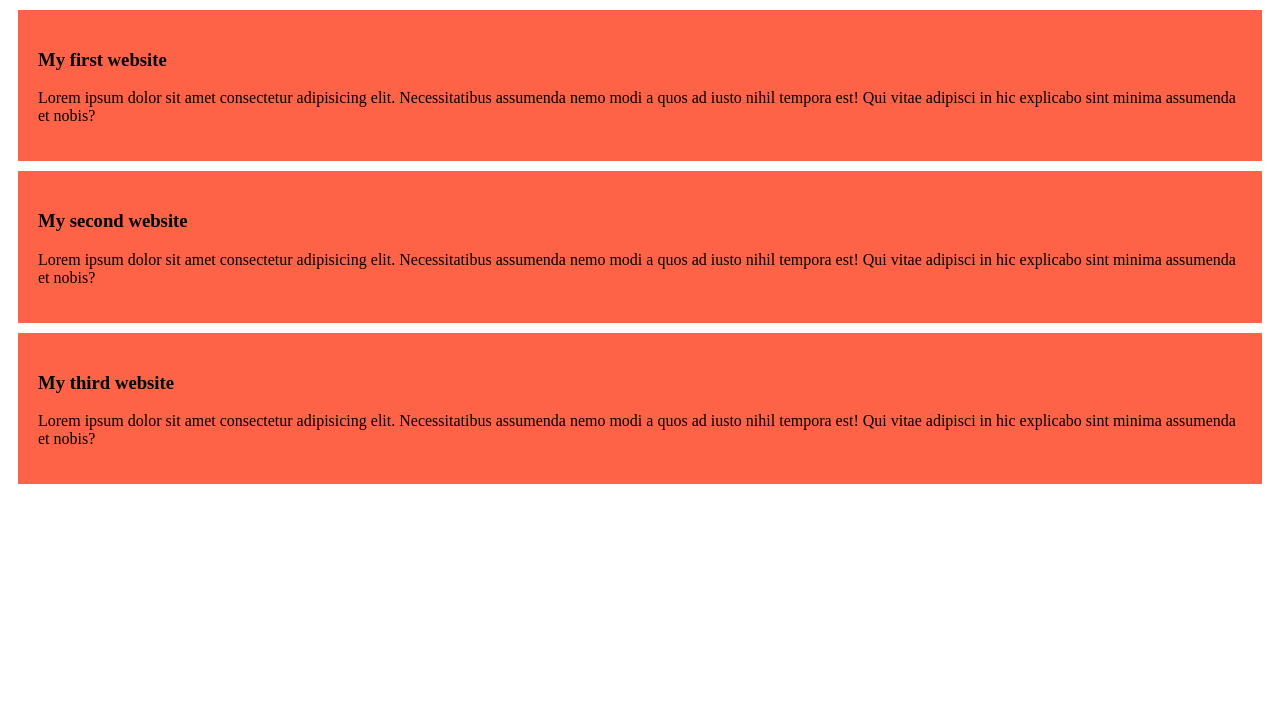
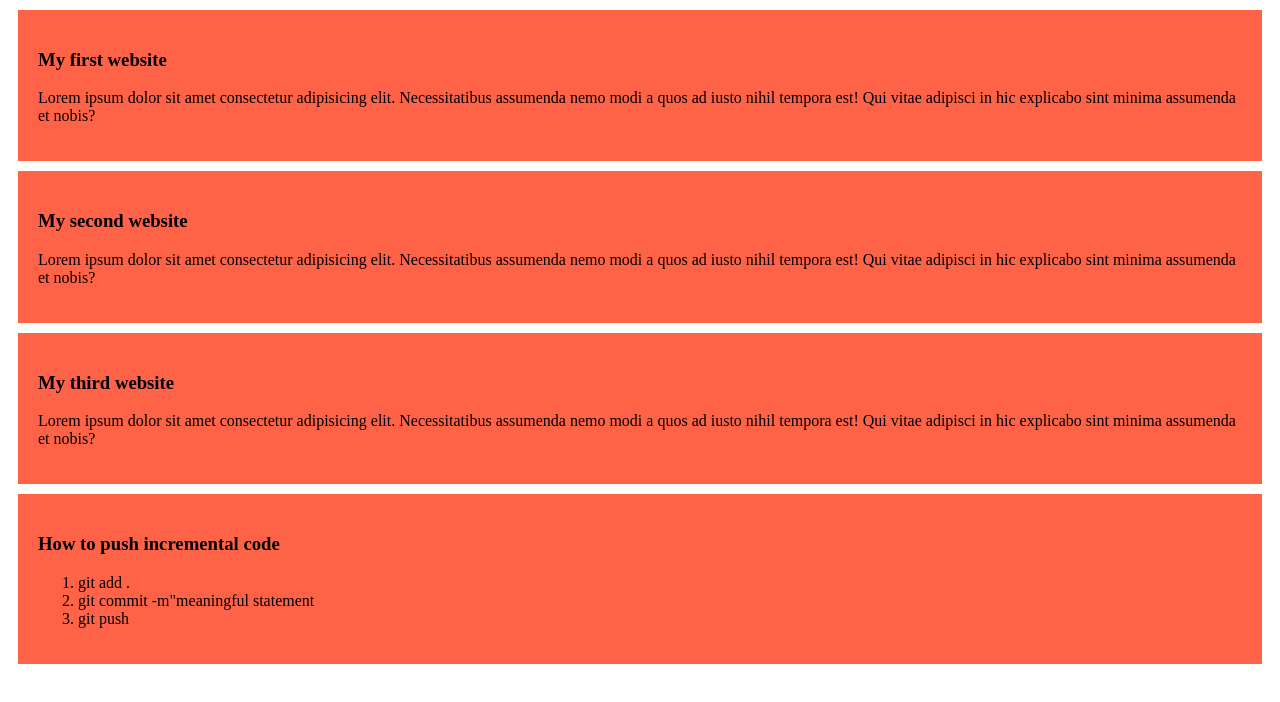
Before and after one commit to Mugdho999/My-first-github-repo, a plain HTML site: page index.html in a window 1280 px wide. Drawn offline with Linux system fonts and the light colour scheme.

Commit message:
added new styles

```diff
--- a/index.html
+++ b/index.html
@@ -19,6 +19,14 @@
         <h3>My third website</h3>
         <p>Lorem ipsum dolor sit amet consectetur adipisicing elit. Necessitatibus assumenda nemo modi a quos ad iusto nihil tempora est! Qui vitae adipisci in hic explicabo sint minima assumenda et nobis?</p>
     </div>
+    <div>
+        <h3>How to push incremental code</h3>
+        <ol>
+            <li>git add .</li>
+            <li>git commit -m"meaningful statement</li>
+            <li>git push</li>
+        </ol>
+    </div>
 
 </body>
 </html>
```
